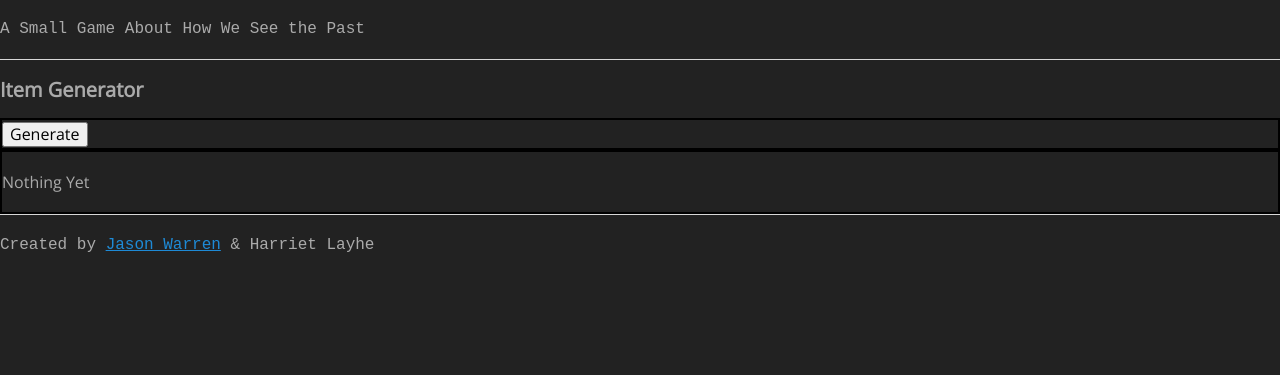
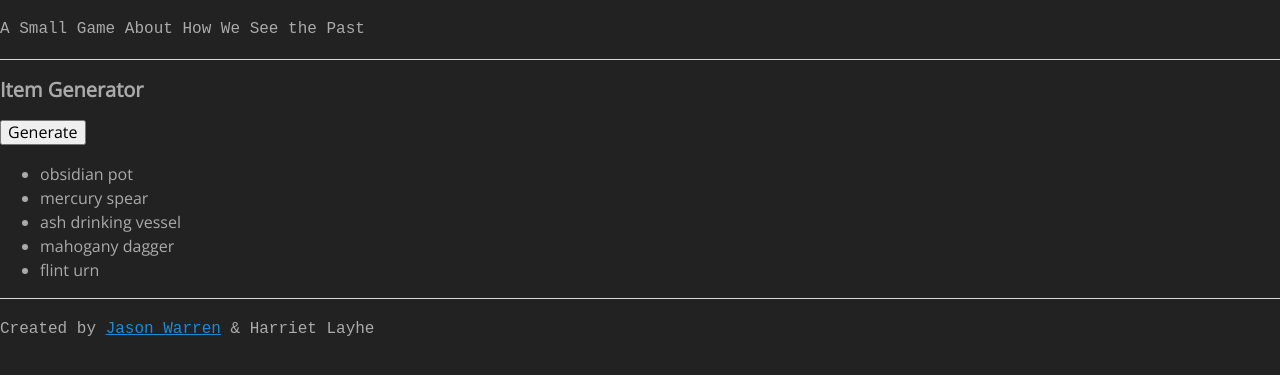
Before and after one commit to JasonWarrenUK/Those-Who-Came-Before, a plain HTML site: page index.html in a window 1280 px wide. Both pictures are taken after a click on the button "Generate". Shown: the part 59-434 px from the top of the page. Drawn offline with nearby package versions, Linux system fonts and the light colour scheme.

Commit message:
Dark Mode Item Generator

```diff
--- a/index.html
+++ b/index.html
@@ -7,7 +7,7 @@
   <link href="styles/normalize.css" rel="stylesheet">
   <link href="styles/dark.css" rel="stylesheet">
   <link href="styles/styles.css" rel="stylesheet">
-  <script defer src="itemGenerator.js"></script>
+  <script src="script/itemGenerator.js" defer></script>
 </head>
 
 <body>
@@ -25,8 +25,7 @@
         <button id="genButton">Generate</button>
       </div>
 
-      <div id="holder">
-        <p>Nothing Yet</p>
+      <div id="genHolder">
       </div>
     </section>
   </main>
--- a/script/itemGenerator.js
+++ b/script/itemGenerator.js
@@ -1,3 +1,10 @@
+// UTILITIES
+function indexRandom(arr) {
+  let max = arr.length - 1;
+  let index = Math.floor(Math.random() * (max + 1));
+  return index;
+}
+
 // ENCYCLOPEDIA
   // ITEMS
   const items = [
@@ -13,19 +20,17 @@
   ];
 
   //MATERIALS
-    const materials = [bone, metal, stone, wood];
-
   const bone = ["bone", "horn", "ivory"];
   const metal = ["bronze", "copper", "gold", "iron", "mercury", "pewter", "silver", "steel"];
   const stone = ["flint", "granite", "obsidian"];
   const wood = ["ash", "elm", "mahogany", "oak", "willow"];
+  const materials = [bone, metal, stone, wood];
 
   //THIS GAME
   let itemsAvailable = items.slice();
   let itemsUsed = [];
 
 // ITEM CREATION
-  // BASIC
 function itemCreateNamed(item) {
   console.log("Running itemCreateNames");
 
@@ -35,21 +40,23 @@
   } else if (itemsUsed.includes(item)) {
     feedback += "Already Used";
   } else {
-        itemsUsed.push(item);
-        itemsAvailable.splice(indexOf(item), 1);
+    // itemsUsed.push(item);
+    // itemsAvailable.splice(itemsAvailable.indexOf(item), 1);
     feedback += "Created";
   }
-      console.log(result);
+  console.log(feedback);
   console.log("Items In Use: " + itemsUsed);
   console.log("Unused Items: " + itemsAvailable);
 }
 
 function itemCreateRandom() {
+  /* Now, let's dance with the itemCreateRandom function. You're trying to access item.material and item.type, but you never define these properties in your items. You might want to consider adding them to your item objects in the items array. */
+
   console.log("Running itemCreateRandom");
   let item = itemsAvailable[indexRandom(itemsAvailable)];
 
-      itemsUsed.push(item.type);
-      itemsAvailable.splice(itemsAvailable.indexOf(item), 1);
+  // itemsUsed.push(item.type);
+  // itemsAvailable.splice(itemsAvailable.indexOf(item), 1);
 
   itemTraitsApply(item);
 
@@ -68,7 +75,7 @@
   console.log("Running itemCreateSet");
   let itemSet = [];
 
-      for (let i = 0; i <= amount; i++) {
+  for (let i = 0; i < amount; i++) {
     itemSet.push(itemCreateRandom());
   }
 
@@ -83,20 +90,22 @@
   return item;
 }
 
-// UTILITIES
-  function indexRandom(arr) {
-    let max = arr.length - 1;
-    let index = Math.floor(Math.random() * (max + 1));
-    return index;
+
+// WEB DISPLAY
+function pushToGeneratorOutput(input) {
+  console.group("pushToGeneratorOutput");
+    console.log("Clearing Div")
+    generatorOutput.innerHTML = "";
+    console.log("Inserting Content")
+    generatorOutput.innerHTML = "<ul><li>" + input.join("</li><li>") + "</li></ul>";
+  console.groupEnd();
 }
 
-  // PAGE
+  // INPUTS
   let genButton = document.getElementById("genButton");
-  let contentBucket = document.getElementById("holder");
+  genButton.addEventListener("click", function() {
+    pushToGeneratorOutput(itemCreateSet(5));
+  });
 
-  genButton.addEventListener("click", pushToPage(itemCreateSet(5)));
-
-  function pushToPage(input) {
-    console.log("Running pushToPage ");
-    holder.innerHTML = "<ul><li>" + input.join("</li><li>") + "</li></ul>";
-  }
+  // OUTPUTS
+  let generatorOutput = document.getElementById("genHolder");
--- a/styles/styles.css
+++ b/styles/styles.css
@@ -1,6 +1,4 @@
-div {
-  margin: 0 auto;
-  padding: 0 auto;
-
-  border: 2px solid black;
+.alignCenter {
+  padding-left: auto;
+  padding-right: auto;
 }
```
Lines whose indentation alone changed are shown as unchanged.
